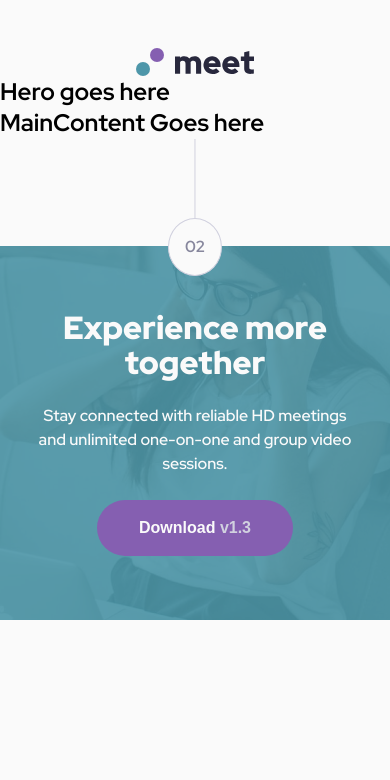
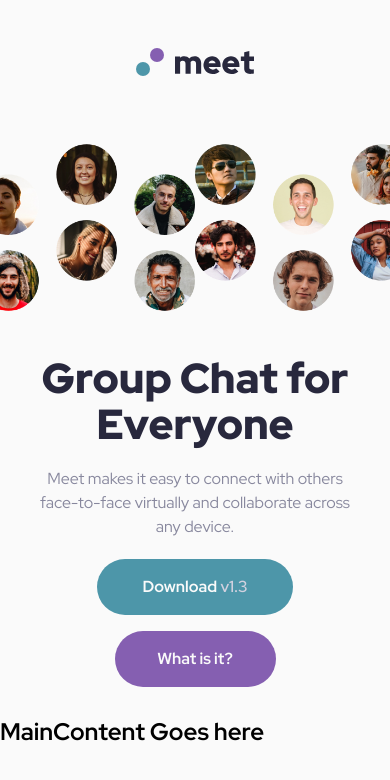
Before and after one commit to frontend-rustyff12/17-meet-landing-page, a React (Vite) app: page / in a window 390 px wide. Shown: the top 780 px of the page. Built offline with nearby package versions, Linux system fonts and the light colour scheme.

Commit message:
Hero mobile

```diff
--- a/src/App.jsx
+++ b/src/App.jsx
@@ -1,14 +1,14 @@
 import Header from "./components/Header";
 import Hero from "./components/Hero";
 import MainContent from "./components/MainContent";
-import Footer from "./components/Footer";
+// import Footer from "./components/Footer";
 function App() {
   return (
     <>
       <Header />
       <Hero />
       <MainContent />
-      <Footer />
+      {/* <Footer /> */}
     </>
   );
 }
--- a/src/components/Hero.jsx
+++ b/src/components/Hero.jsx
@@ -1,7 +1,36 @@
 export default function Hero() {
   return (
-    <>
-      <h2>Hero goes here</h2>
-    </>
+    <section className="hero-container">
+      <div className="hero-image-container">
+        <img
+          className="hero-image left"
+          src="/desktop/image-hero-left.png"
+          alt="Hero image"
+        />
+        <img
+          className="hero-image right"
+          src="/desktop/image-hero-right.png"
+          alt="Hero image"
+        />
+        <img
+          className="hero-image tablet"
+          src="/tablet/image-hero.png"
+          alt="Hero image"
+        />
+      </div>
+      <div className="hero-content">
+        <h1 className="red-hat-1">Group Chat for Everyone</h1>
+        <p className="red-hat-4">
+          Meet makes it easy to connect with others face-to-face virtually and
+          collaborate across any device.
+        </p>
+        <div className="hero-buttons">
+          <button className="red-hat-5">
+            Download <span>v1.3</span>
+          </button>
+          <button className="red-hat-5">What is it?</button>
+        </div>
+      </div>
+    </section>
   );
 }
--- a/src/index.css
+++ b/src/index.css
@@ -15,17 +15,15 @@
   --cyan-600-transparent: hsla(192, 37%, 48%, 0.9);
 
   /* Spacing */
-  --sp-1400: 112px;
-  --sp-1000: 80px;
-  --sp-900: 72px;
-  --sp-800: 64px;
-  --sp-700: 56px;
-  --sp-500: 40px;
-  --sp-400: 32px;
-  --sp-300: 24px;
-  --sp-200: 16px;
-  --sp-100: 8px;
-  --sp-50: 4px;
+  --sp-1900: 10.75rem;
+  --sp-1400: 7rem;
+  --sp-900: 4.5rem;
+  --sp-800: 4rem;
+  --sp-700: 3.5rem;
+  --sp-500: 2.5rem;
+  --sp-400: 2rem;
+  --sp-300: 1.5rem;
+  --sp-200: 1rem;
 
   /* Typography */
   --ff-red-hat: "Red Hat Display", sans-serif;
@@ -36,6 +34,7 @@
 *::after {
   margin: 0;
   padding: 0;
+  box-sizing: border-box;
   /* border: 1px solid red; */
 }
 
@@ -49,29 +48,56 @@ body {
   font-family: var(--ff-red-hat);
 }
 
+/* Buttons */
+button {
+  border: none;
+  border-radius: 29px;
+  padding: var(--sp-200) var(--sp-500);
+  background-color: var(--purple-600);
+  color: var(--white);
+  width: 196px;
+  font-weight: 700;
+  transition: background-color 0.7s;
+  cursor: pointer;
+}
+
+button span {
+  color: var(--slate-300);
+  font-weight: 600;
+}
+
+button:hover {
+  background-color: var(--purple-600-accent);
+}
+
 /* Typography */
 
 .red-hat-1 {
-  font-size: 40px;
+  font-family: var(--ff-red-hat);
+  font-size: 42px;
   line-height: 110%;
   letter-spacing: 0px;
 }
 .red-hat-2 {
+  font-family: var(--ff-red-hat);
   font-size: 32px;
   line-height: 110%;
   letter-spacing: 0px;
 }
 .red-hat-3 {
+  font-family: var(--ff-red-hat);
   font-size: 12px;
   line-height: 110%;
   letter-spacing: 4px;
 }
 .red-hat-4 {
+  font-family: var(--ff-red-hat);
   font-size: 16px;
   line-height: 150%;
   letter-spacing: 0px;
 }
 .red-hat-5 {
+  font-family: var(--ff-red-hat);
   font-size: 16px;
   line-height: 150%;
   letter-spacing: 0px;
@@ -116,6 +142,59 @@ header img {
   height: 28px;
 }
 
+/* Hero */
+.hero-container {
+  position: relative;
+  width: 100vw;
+  left: 50%;
+  transform: translateX(-50%);
+  overflow: hidden;
+  height: 640px;
+  display: flex;
+  flex-direction: column;
+}
+
+.hero-image-container {
+  display: flex;
+  justify-content: center;
+  transform: scale(0.55);
+}
+
+.hero-image.tablet {
+  display: none;
+}
+
+.hero-content {
+  margin: -1.5rem 2.125rem 2rem 2.125rem;
+  text-align: center;
+  display: flex;
+  flex-direction: column;
+  gap: 1.25rem;
+}
+
+.hero-content h1 {
+  font-weight: 900;
+  color: var(--slate-900);
+}
+
+.hero-content p {
+  color: var(--slate-600);
+}
+
+.hero-buttons {
+  display: flex;
+  flex-direction: column;
+  align-items: center;
+  gap: 1rem;
+}
+
+.hero-buttons button:first-of-type {
+  background-color: var(--cyan-600);
+}
+.hero-buttons button:last-of-type {
+  width: 161px;
+}
+
 /* Footer */
 footer {
   height: 482px;
@@ -153,7 +232,7 @@ footer .number-circle::before {
 
 footer .hero {
   padding: var(--sp-800) var(--sp-400);
-  background: url("/public/mobile/image-footer.jpg") no-repeat center/cover;
+  background: url("/mobile/image-footer.jpg") no-repeat center/cover;
   position: relative;
 }
 
@@ -218,6 +297,7 @@ footer button:hover {
 
   footer .hero {
     padding: 64px 132px;
+    background: url("/tablet/image-footer.jpg") no-repeat center/cover;
   }
 
   footer .number-circle {
@@ -245,6 +325,7 @@ footer button:hover {
 
   footer .hero {
     padding: 112px 160px;
+    background: url("/desktop/image-footer.jpg") no-repeat center/cover;
   }
 
   footer .content {
```
